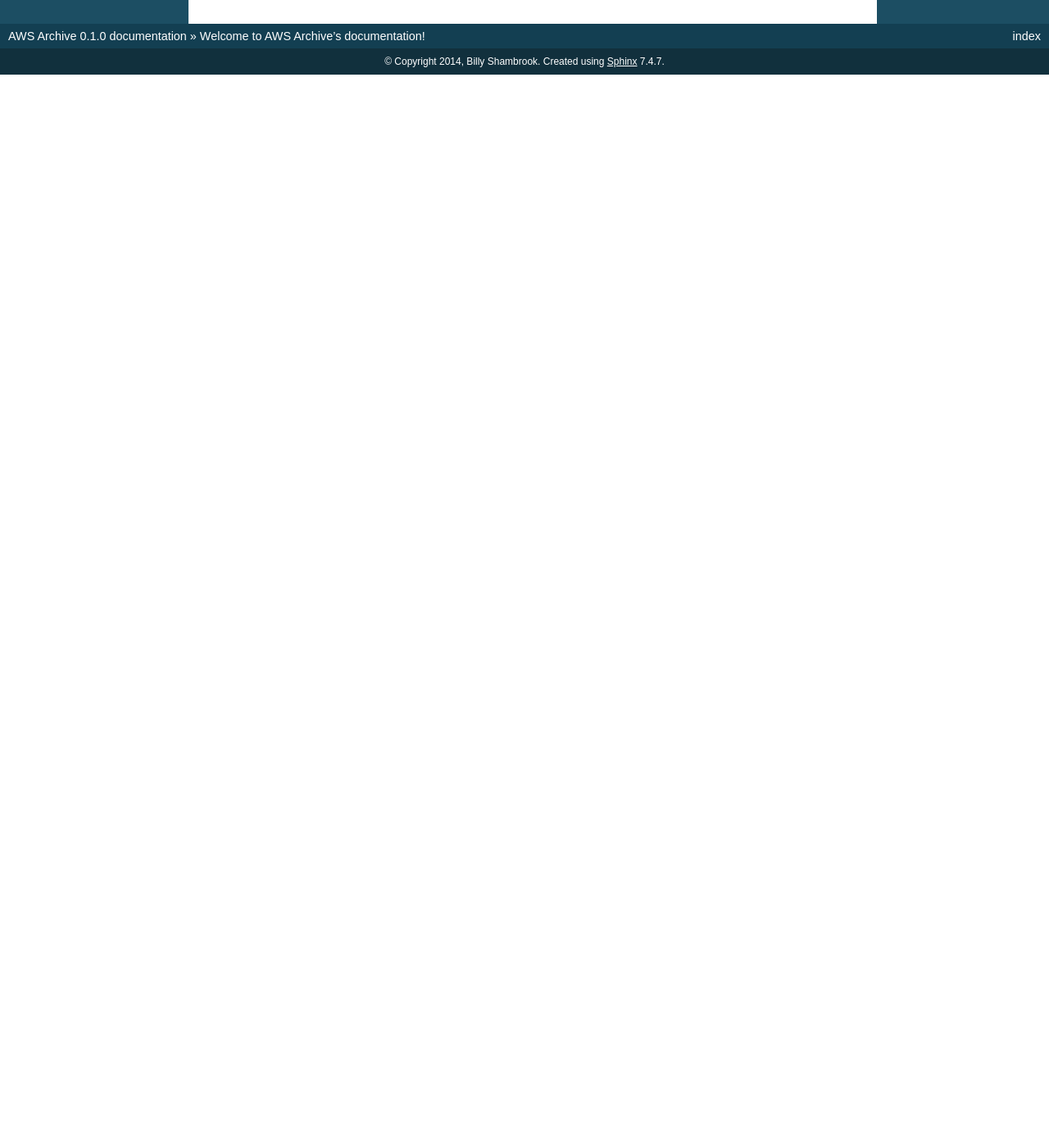
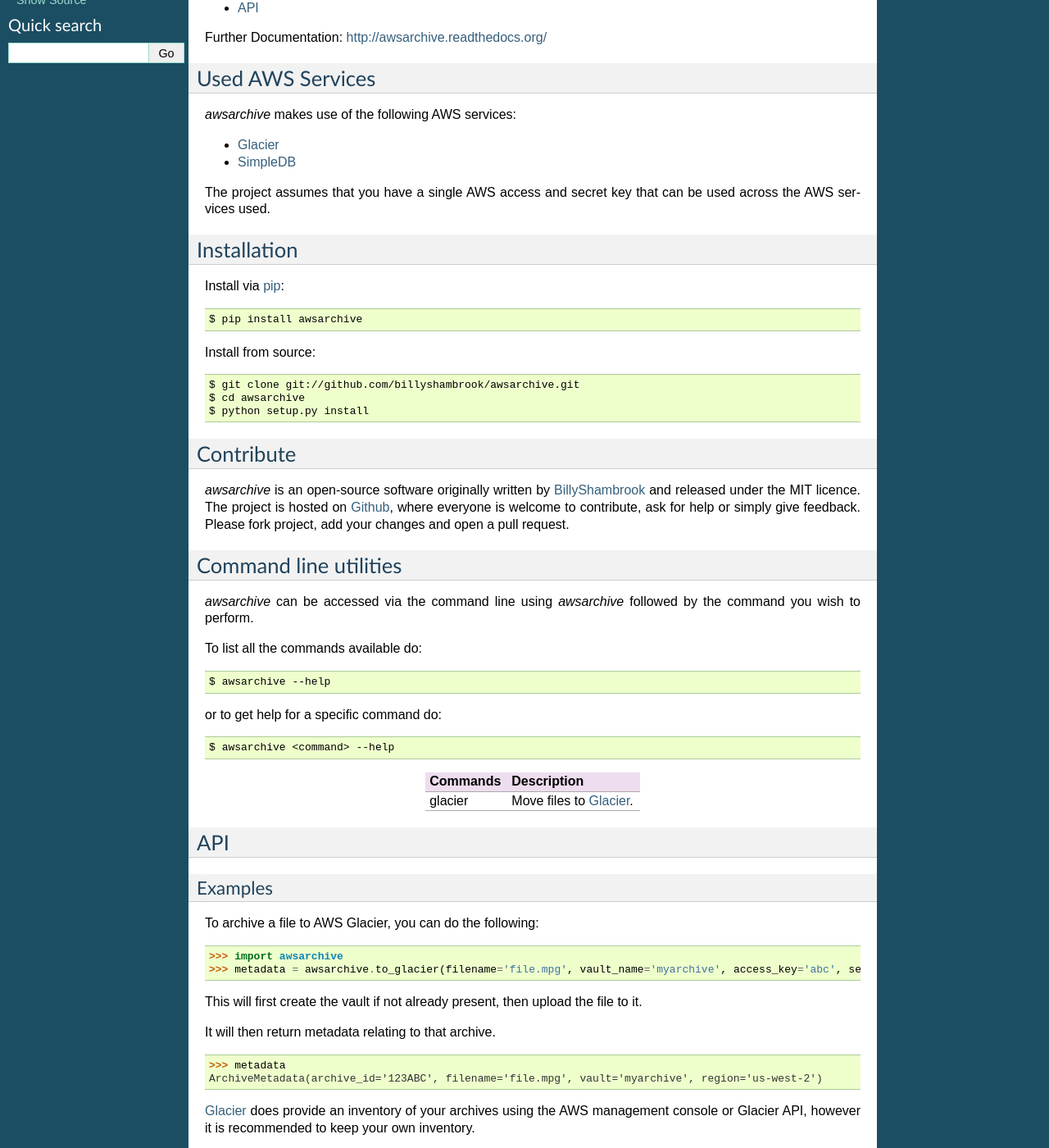
Before and after one commit to billyshambrook/awsarchive, a Sphinx documentation site: the page built from docs/source/index.rst, in a window 1280 px wide and 1400 px high, scrolled down 270 px. Shown: the whole window at 82% size. Built offline with Sphinx 7.4.7, drawn with Linux system fonts in a browser that asks for light colours; before the commit the page ends 900 px from its top, so only the background shows below that; some of the changed text lies outside the part shown.

Commit message:
Add API documentation
…and some more documentation

```diff
--- a/docs/source/index.rst
+++ b/docs/source/index.rst
@@ -1,17 +1,135 @@
-.. AWS Archive documentation master file, created by
-   sphinx-quickstart on Sun Nov 23 20:09:35 2014.
-   You can adapt this file completely to your liking, but it should at least
-   contain the root `toctree` directive.
+AWS Archive
+===========
 
-Welcome to AWS Archive's documentation!
-=======================================
+`awsarchive` is a Python toolkit for archiving files using AWS_ services.
 
-Contents:
+The goal of this project is to provide best practice methods for archiving files
+using the products provided by AWS_. This project will provide both command
+line utilities and Python API's.
 
-.. toctree::
-   :maxdepth: 2
+* `Used AWS Services`_
+* `Installation`_
+* `Contribute`_
+* `Command line utilities`_
+* `API`_
+
+Further Documentation: http://awsarchive.readthedocs.org/
 
 
+Used AWS Services
+-----------------
+
+`awsarchive` makes use of the following AWS services:
+
+* Glacier_
+* SimpleDB_
+
+The project assumes that you have a single AWS access and secret key that can be
+used across the AWS services used.
+
+
+Installation
+------------
+
+Install via `pip`_:
+
+::
+
+    $ pip install awsarchive
+
+Install from source:
+
+::
+
+    $ git clone git://github.com/billyshambrook/awsarchive.git
+    $ cd awsarchive
+    $ python setup.py install
+
+
+Contribute
+----------
+
+`awsarchive` is an open-source software originally written by BillyShambrook_
+and released under the MIT licence. The project is hosted on Github_, where
+everyone is welcome to contribute, ask for help or simply give feedback. Please
+fork project, add your changes and open a pull request.
+
+
+Command line utilities
+----------------------
+
+`awsarchive` can be accessed via the command line using `awsarchive` followed
+by the command you wish to perform.
+
+To list all the commands available do:
+
+.. code-block:: bash
+
+  $ awsarchive --help
+
+or to get help for a specific command do:
+
+.. code-block:: bash
+
+  $ awsarchive <command> --help
+
+======== ==========================
+Commands Description
+======== ==========================
+glacier  Move files to Glacier_.
+======== ==========================
+
+
+API
+---
+
+Examples
+~~~~~~~~
+
+To archive a file to AWS Glacier, you can do the following:
+
+.. code-block:: python
+
+  >>> import awsarchive
+  >>> metadata = awsarchive.to_glacier(filename='file.mpg', vault_name='myarchive', access_key='abc', secret_key='xyz', region='us-west-2')
+
+This will first create the vault if not already present, then upload the file to
+it.
+
+It will then return metadata relating to that archive.
+
+.. code-block:: python
+
+  >>> metadata
+  ArchiveMetadata(archive_id='123ABC', filename='file.mpg', vault='myarchive', region='us-west-2')
+
+Glacier_ does provide an inventory of your archives using the AWS management
+console or Glacier API, however it is recommended to keep your own inventory.
+
+`awsarchive` gives you a way to roll your own inventory using SimpleDB_, which
+is done by simply passing in the ArchiveMetadata instance.
+
+.. code-block:: python
+
+  >>> awsarchive.log_archive(metadata, domain_name='myarchive', access_key='abc', secret_key='xyz', region='us-west-2')
+
+This will first create the domain if not already present, then add the archive
+metadata as a new item, using the archive_id as its item name.
+
+
+API Reference
+~~~~~~~~~~~~~
+
+.. automodule:: awsarchive.__init__
+    :members:
+
+
+.. _AWS: http://aws.amazon.com/
+.. _Glacier: http://aws.amazon.com/glacier/
+.. _SimpleDB: http://aws.amazon.com/simpledb/
+.. _pip: http://www.pip-installer.org/
+.. _BillyShambrook: https://github.com/billyshambrook
+.. _Github: https://github.com/billyshambrook/awsarchive
 
 Indices and tables
 ==================
--- a/setup.py
+++ b/setup.py
@@ -8,6 +8,7 @@
     name='awsarchive',
     version=VERSION,
     author='Billy Shambrook',
+    author_email='billy.shambrook@gmail.com',
     description='Toolkit for archiving files using AWS products.',
     long_description=open('README.rst').read(),
     license='MIT',
```
Also changed, not shown: README.rst (+32 -9 lines).
